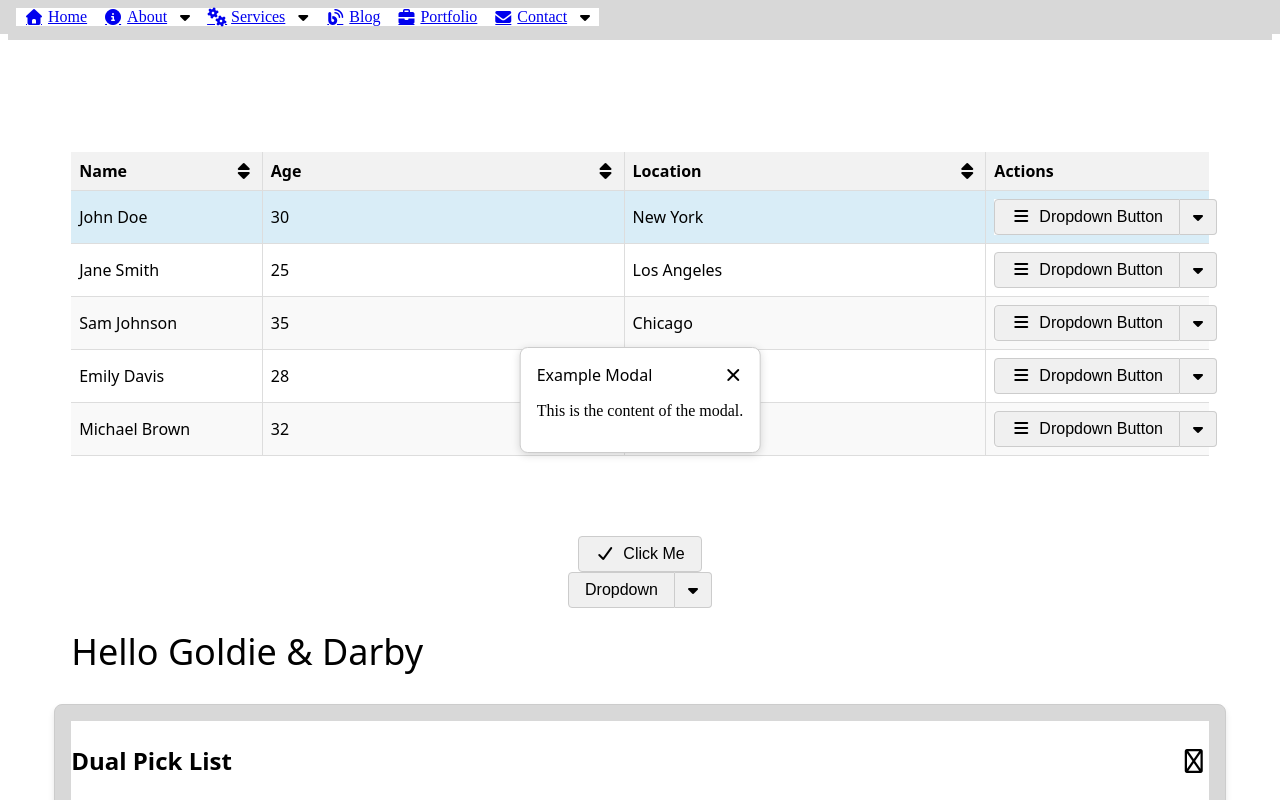
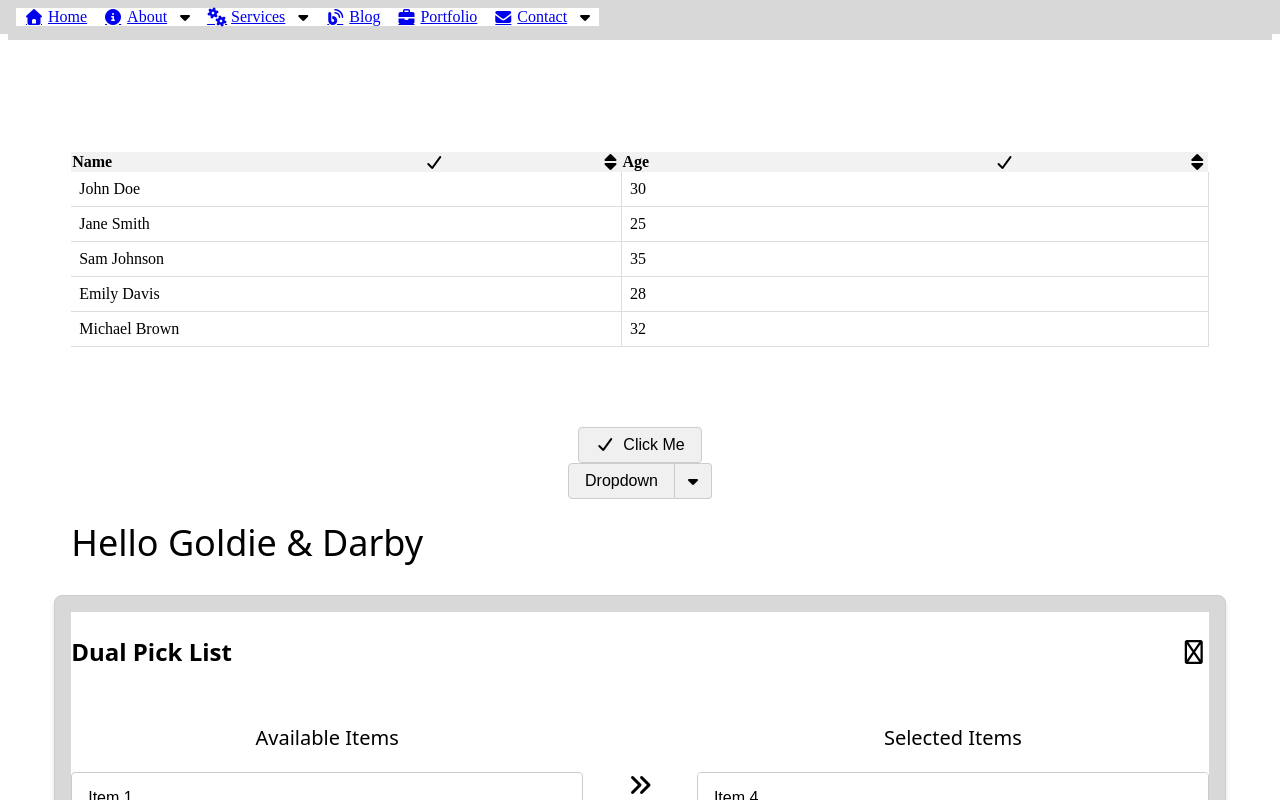
Before and after one commit to taylor-barron/tuppaware-dev, a Next.js app: page /dev in a window 1280 px wide. Shown: the top 800 px of the page. Built offline with nearby package versions, Linux system fonts and the light colour scheme.

Commit message:
table progress

```diff
--- a/Tuppaware/components/table/table-desktop.jsx
+++ b/Tuppaware/components/table/table-desktop.jsx
@@ -109,12 +109,11 @@ export default function TableDesktop({
                 action: typeof item?.action === "function" ? () => item.action(row, rowIndex) : item?.action,
               }))
             : [];
-
           return (
             <tr key={rowIndex} style={rowStyle} onClick={() => handleRowClick(row, rowIndex)}>
-              {cells.map((cell, cellIndex) => (
+              {columns.map((column, cellIndex) => (
                 <td key={cellIndex} style={getBodyCellStyle(cellIndex)}>
-                  {renderCellValue(cell)}
+                  {renderCellValue(row?.data?.[column.mapto])}
                 </td>
               ))}
 
--- a/Tuppaware/components/table/table-mobile.jsx
+++ b/Tuppaware/components/table/table-mobile.jsx
@@ -1,10 +1,14 @@
 "use client";
 
+import { useLayoutEffect, useMemo } from "react";
+import { SORT_ASC, SORT_DESC, SORT_NONE } from './table-service';
 import Button from "../../buttons/button";
 import DropdownButton from "../../buttons/dropdownbutton";
-import { renderCellValue } from "./table-service";
+import FlexBox from "../../containers/flexbox";
+import Icon from "../../text/icon";
+import { renderCellValue, selectColumns } from "./table-service";
 
-export default function TableDesktop({
+export default function TableMobile({
   tableClassName,
   tableStyleObject,
   tableHeadClassName,
@@ -12,7 +16,6 @@ export default function TableDesktop({
   columns,
   tableHeadCellClassName,
   useActionsColumn,
-  actionColumn,
   rows,
   selectedRowIndex,
   showSelected,
@@ -29,17 +32,82 @@ export default function TableDesktop({
   dropdownButtonData,
   useActionButton,
   actionButtonData,
-  headerRefs,
-  totalColumns,
   getHeaderStyle,
-  startResize,
+  onColumnSort,
+  tableHeadBackgroundStyle,
+  columnSelectIconClass,
+  onColumnsChange,
+  sortAscendingIcon,
+  sortDescendingIcon,
+  unsortedIcon,
 
 }) {
+  const normalizedColumns = useMemo(
+    () => selectColumns(columns),
+    [columns]
+  );
+
+  useLayoutEffect(() => {
+    const selectionChanged = normalizedColumns.some(
+      (column, index) => column.selected !== columns[index]?.selected
+    );
+
+    if (selectionChanged) {
+      onColumnsChange?.({ columns: normalizedColumns });
+    }
+  }, [normalizedColumns, columns, onColumnsChange]);
+
   return (
-    <table
-      className={tableClassName}
-      style={tableStyleObject}
-    >
-    </table>
+    <>
+      <table
+        className={tableClassName}
+        style={tableStyleObject}
+      >
+        <thead className={tableHeadClassName} style={tableHeadStyleObject}>
+          <tr>
+            {columns.map((column, columnIndex) => column.selected ? (
+              <th key={columnIndex} className={tableHeadCellClassName}>
+                <FlexBox direction="row" horizontal="space-between" style={{ cursor: "pointer", backgroundColor: tableHeadBackgroundStyle }}>
+                  {column.name}
+
+                  <FlexBox direction="row" horizontal="space-between" vertical="center"></FlexBox>
+                    <Icon className={columnSelectIconClass} />
+
+                    {column.sort === SORT_ASC && <Icon className={sortAscendingIcon} />}
+                    {column.sort === SORT_DESC && <Icon className={sortDescendingIcon} />}
+                    {(column.sort === SORT_NONE || column.sort == null || column.sort === undefined) && <Icon className={unsortedIcon} />}
+                  </FlexBox>
+              </th>
+            ) : null)}
+          </tr>
+        </thead>
+
+        <tbody>
+          {rows.map((row, rowIndex) => (
+            <tr
+              key={rowIndex}
+              style={
+                showSelected && selectedRowIndex === rowIndex
+                  ? selectedRowStyle || defaultSelectedRowStyle
+                  : rowIndex % 2 === 0
+                  ? evenRowStyle || defaultEvenRowStyle
+                  : oddRowStyle || defaultOddRowStyle
+              }
+              onClick={() => handleRowClick?.(row, rowIndex)}
+            >
+              {columns.map((column, columnIndex) =>
+                column.selected ? (
+                  <td key={columnIndex} style={getBodyCellStyle?.(columnIndex)}>
+                    {renderCellValue(row?.data?.[column.mapto])}
+                  </td>
+                ) : null
+              )}
+            </tr>
+          ))}
+        </tbody>
+      </table>
+
+      {/* put modal for column selection */}
+    </>
   );
 }
--- a/Tuppaware/components/table/table-service.js
+++ b/Tuppaware/components/table/table-service.js
@@ -365,3 +365,47 @@ export function updateColumns(columns = [], columnIndex) {
 export function getHeaderBackgroundColor(tableHeadStyleObject) {
   return tableHeadStyleObject?.backgroundColor || "transparent";
 }
+
+export function selectColumns(columns = [], selected = null, removed = null) {
+  if (!Array.isArray(columns)) return [];
+
+  let selected_count = 0;
+  columns.map((column) => {
+    if (column.selected === true) {
+      selected_count += 1;
+
+    } else if (column.selected === undefined) {
+      column.selected = false;
+    }
+  });
+
+  if (selected_count <= 2 && selected != null && removed != null) {
+    return columns.map((column) => {
+      if (selected !== null && column.index === selected) {
+        return { ...column, selected: true };
+      }
+
+      if (removed !== null && column.index === removed) {
+        return { ...column, selected: false };
+      }
+
+      return column;
+    });
+
+  } else if (selected_count < 2) {
+    console.log("Less than 2 columns selected, auto-selecting first two columns.");
+
+    return columns.map((column, idx) => {
+      console.log(idx, column);
+      if (idx === 0 || (selected_count < 1 && idx === 1)) {
+        return { ...column, selected: true };
+      }
+
+      return { ...column, selected: false };
+    });
+  }
+
+  console.log("Columns after selection:", columns);
+
+  return columns;
+}
--- a/Tuppaware/components/table/table.jsx
+++ b/Tuppaware/components/table/table.jsx
@@ -49,6 +49,7 @@ export default function Table({
   tableHeadCellClassName = "",
   tableHeadCellStyle = {},
   defaultTableHeadCellStyle = { padding: "8px", borderBottom: "1px solid #ddd", fontFamily: "system-ui" },
+  columnSelectIconClass = "fa fa-check",
 
   rowData = [],
   rowOrderKey = "order",
@@ -69,7 +70,8 @@ export default function Table({
   onRowClick = NOOP,
 
 }) {
-  const shouldBeMobile = useIsBelowBreakPoint(mobileBreakPoint);
+  // const shouldBeMobile = useIsBelowBreakPoint(mobileBreakPoint);
+  const shouldBeMobile = true; // restore above later
 
   const tableStyleObject = replaceDefaults(defaultTableStyle, tableStyle);
   const tableHeadStyleObject = replaceDefaults(defaultTableHeadStyle, tableHeadStyle);
@@ -223,11 +225,18 @@ export default function Table({
     useActionButton,
     actionButtonData,
     onColumnSort,
+    onColumnsChange,
+    sortAscendingIcon,
+    sortDescendingIcon,
+    unsortedIcon,
   };
 
   return (
     shouldBeMobile ?
-    <TableMobile {...commonProps} />
+    <TableMobile
+      {...commonProps}
+      columnSelectIconClass={columnSelectIconClass}
+    />
     : (
     <TableDesktop
       {...commonProps}
@@ -235,9 +244,6 @@ export default function Table({
       totalColumns={totalColumns}
       getHeaderStyle={getHeaderStyle}
       startResize={startResize}
-      sortDescendingIcon={sortDescendingIcon}
-      sortAscendingIcon={sortAscendingIcon}
-      unsortedIcon={unsortedIcon}
     />
   ));
 }
--- a/app/dev/page.jsx
+++ b/app/dev/page.jsx
@@ -13,25 +13,31 @@ import Text from '../../Tuppaware/text/text';
 import TextInput from '../../Tuppaware/inputs/textinput';
 import TuppawareLogo from '../../public/tuppaware.png';
 import Modal from '../../Tuppaware/modals/modal';
+import Codeblock from '../../Tuppaware/components/codeblock';
 
 import DualPickList from '../../Tuppaware/components/dualpicklist';
 
 export default function DevContainer() {
   const [columns, setColumns] = useState([
-    { name: "Name", length: 150 },
-    { name: "Age" },
-    { name: "Location" },
+    { name: "Name", mapto: "name", length: 150, index: 0 },
+    { name: "Age", mapto: "age", index: 1 },
+    { name: "Location", mapto: "location", index: 2 },
   ]);
 
   const [actionColumn, setActionColumn] = useState({ name: "Actions", length: 175 });
 
   const [rows, setRows] = useState([
-    { data: ["John Doe", 30, "New York"], selected: true },
-    { data: ["Jane Smith", 25, "Los Angeles"], selected: false },
-    { data: ["Sam Johnson", 35, "Chicago"], selected: false },
-    { data: ["Emily Davis", 28, "Houston"], selected: false },
-    { data: ["Michael Brown", 32, "Phoenix"], selected: false },
+    { data: { name: "John Doe", age: 30, location: "New York" }, selected: true },
+    { data: { name: "Jane Smith", age: 25, location: "Los Angeles" }, selected: false },
+    { data: { name: "Sam Johnson", age: 35, location: "Chicago" }, selected: false },
+    { data: { name: "Emily Davis", age: 28, location: "Houston" }, selected: false },
+    { data: { name: "Michael Brown", age: 32, location: "Phoenix" }, selected: false },
   ]);
+
+  // const [code, setCode] = useState(
+  //   'curl https://api.example.com/v1/{{resource}} \\\n  -H "Authorization: Bearer {{apiKey}}"'
+  // );
+  // const [values, setValues] = useState({ resource: "users" });
 
   return (
     <>
@@ -63,8 +69,20 @@ export default function DevContainer() {
 
       <FlexBox className="h-screen" style={{ marginTop: "2rem" }} vertical="top" horizontal="center" direction="column">
 
+        {/* <CodeBlock
+          title="Request"
+          code={code}
+          onCodeChange={setCode}
+          editable
+          values={values}
+          onValuesChange={setValues}
+          inputs={{ apiKey: { placeholder: "API key" } }}
+          actions={["copy", { label: "Run", onClick: ({ resolvedCode }) => run(resolvedCode) }]}
+          headerStyle={{ backgroundColor: "#ddd" }}
+        /> */}
+
         <Modal
-          isOpen={true}
+          isOpen={false}
           headerText="Example Modal"
           useCloseIcon={true}
           onClose={() => { console.log("Modal closed"); }}
@@ -80,9 +98,8 @@ export default function DevContainer() {
           tableStyle={{ margin: "5rem", width: "90%" }}
           columns={columns}
           actionColumn={actionColumn}
-          onColumnsChange={({ columns: nextColumns, actionColumn: nextActionColumn }) => {
+          onColumnsChange={({ columns: nextColumns }) => {
             setColumns(nextColumns);
-            setActionColumn(nextActionColumn);
           }}
 
           onColumnSort={(columnIndex) => {
@@ -159,7 +176,7 @@ export default function DevContainer() {
           }}
         />
 
-        <Button onClick={() => alert('Button clicked!')} leadingIconClassName='fa fa-check'>Click Me</Button>
+        <Button onClick={() => alert(columns ? JSON.stringify(columns) : "No columns")} leadingIconClassName='fa fa-check'>Click Me</Button>
 
         <DropdownButton onButtonClick={() => alert('Dropdown Button clicked!')} dropdownItems={[
           { title: "Option 1 and like a whole lot of other stuff", action: () => alert("Option 1 clicked") },
```
